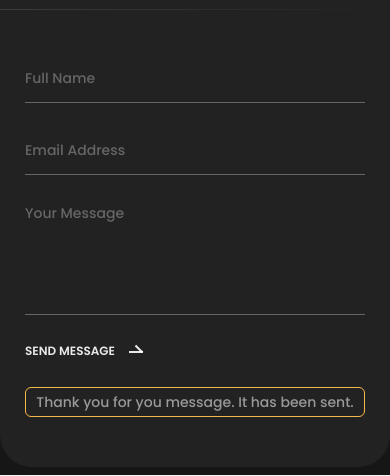
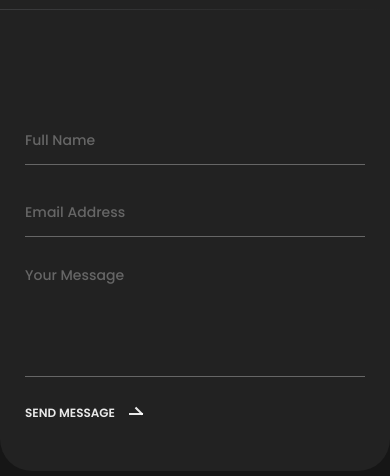
Before and after one commit to aehamdy/my-portfolio, a React (Vite) app: page / in a window 390 px wide. Shown: the part 10283-10759 px from the top of the page. Built offline with nearby package versions, Linux system fonts and the light colour scheme; a web font is replaced by a local one.

Commit message:
feat: Add a functionality to EmailNotification that displays proper message when user send an email

```diff
--- a/src/components/ContactForm.jsx
+++ b/src/components/ContactForm.jsx
@@ -1,5 +1,5 @@
 import emailjs from "@emailjs/browser";
-import { useRef } from "react";
+import { useRef, useState } from "react";
 import EmailNotification from "./EmailNotification";
 
 const serviceKey = "service_2d4wymy";
@@ -7,19 +7,33 @@ const templateKey = "template_463hoob";
 const publicKey = "jQYd4iWqxmBioX6Z8";
 
 export const ContactForm = () => {
+  const [isEmailSuccess, setIsEmailSuccess] = useState(null);
   const form = useRef();
 
   const sendEmail = (e) => {
+    setIsEmailSuccess(null);
     e.preventDefault();
 
     emailjs
       .sendForm(`${serviceKey}`, `${templateKey}`, form.current, `${publicKey}`)
       .then(
         () => {
-          console.log("SUCCESS!");
+          setTimeout(() => {
+            setIsEmailSuccess(true);
+          });
+
+          setTimeout(() => {
+            setIsEmailSuccess(null);
+          }, 4000);
+
+          // console.log("SUCCESS!");
         },
         (error) => {
-          console.log("FAILED...", error.text);
+          setTimeout(() => {
+            setIsEmailSuccess(false);
+          }, 500);
+
+          // console.log("FAILED...", error.text);
         }
       );
   };
@@ -28,8 +42,9 @@ export const ContactForm = () => {
     <form
       ref={form}
       onSubmit={sendEmail}
-      className="font-poppins flex flex-col gap-7 pb-section-padding lg:pb-[80px] font-medium text-sm text-medium-gray dark:text-white-85"
+      className="relative font-poppins flex flex-col gap-7 pb-section-padding lg:pb-[80px] font-medium text-sm text-medium-gray dark:text-white-85"
     >
+      <EmailNotification isEmailSuccess={isEmailSuccess} />
       <div className="flex flex-col sm:flex-row sm:justify-between gap-6 sm:gap-0">
         <div className="sm:w-1/2 sm:pe-4">
           <input
@@ -74,7 +89,6 @@ export const ContactForm = () => {
           <span className="absolute w-[10px] h-[2px] rotate-[45deg] top-[-3px] translate-y-2 -end-[1px] bg-dark-gray dark:bg-white-90 group-hover:bg-accent duration-200"></span>
         </div>
       </button>
-      <EmailNotification />
     </form>
   );
 };
--- a/src/components/EmailNotification.jsx
+++ b/src/components/EmailNotification.jsx
@@ -1,10 +1,25 @@
-function EmailNotification() {
+/* eslint-disable react/prop-types */
+function EmailNotification({ isEmailSuccess }) {
   return (
-    <div className="py-1 border border-accent rounded-md">
-      <p className="mx-auto w-fit text-light-gray dark:white-55">
-        Thank you for you message. It has been sent.
-      </p>
-    </div>
+    <>
+      <div
+        className={`w-fit h-[34px] mx-auto py-1.5 px-3 ${
+          isEmailSuccess === true && isEmailSuccess !== null
+            ? "border border-accent"
+            : isEmailSuccess !== null &&
+              isEmailSuccess === false &&
+              " border border-red-500"
+        } rounded-md`}
+      >
+        {isEmailSuccess !== null && (
+          <p className="mx-auto w-fit text-light-gray dark:text-white-55">
+            {isEmailSuccess
+              ? "Thank you for you message. It has been sent."
+              : "Something went wrong!"}
+          </p>
+        )}
+      </div>
+    </>
   );
 }
 
```
